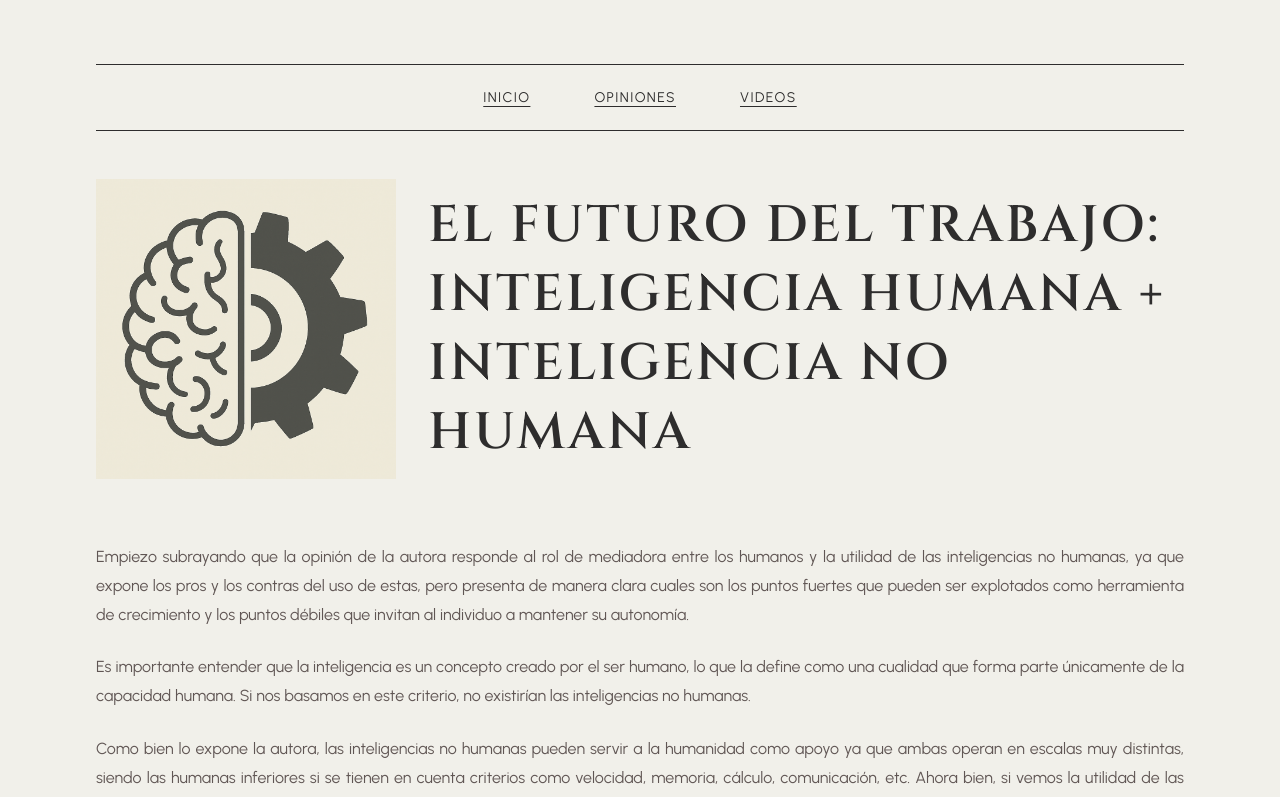
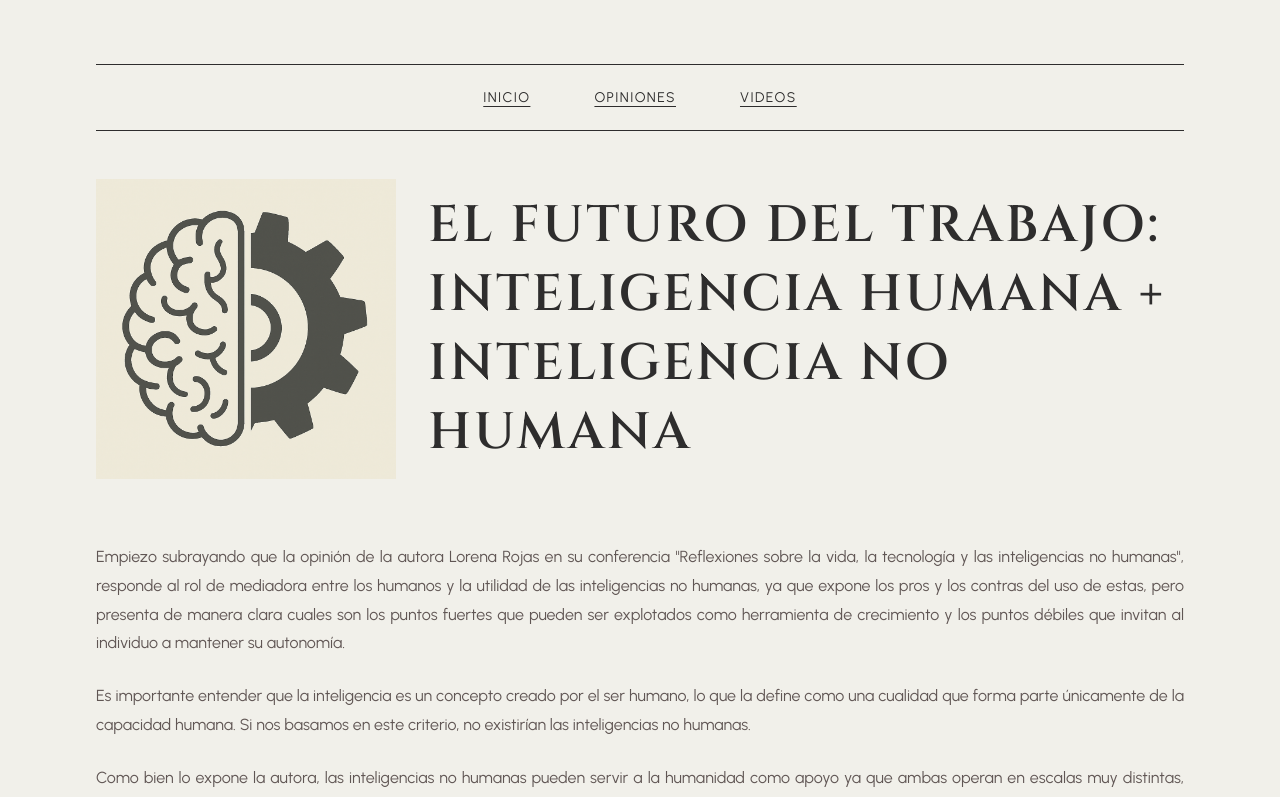
Before and after one commit to luisaopb/blog-mao, a React (Vite) app: page /actividad1 in a window 1280 px wide. Shown: the top 797 px of the page. Built offline with nearby package versions, Linux system fonts and the light colour scheme.

Commit message:
Editar texto en Actividad1.tsx

```diff
--- a/src/pages/Actividad1.tsx
+++ b/src/pages/Actividad1.tsx
@@ -20,7 +20,7 @@ function Actividad1() {
       <section className="content-block">
         <div className="text-content">
           <p>
-            Empiezo subrayando que la opinión de la autora responde al rol de mediadora entre los humanos y la utilidad de las inteligencias no humanas, ya que expone los pros y los contras del uso de estas, pero presenta de manera clara cuales son los puntos fuertes que pueden ser explotados como herramienta de crecimiento y los puntos débiles que invitan al individuo a mantener su autonomía.
+            Empiezo subrayando que la opinión de la autora Lorena Rojas en su conferencia "Reflexiones sobre la vida, la tecnología y las inteligencias no humanas", responde al rol de mediadora entre los humanos y la utilidad de las inteligencias no humanas, ya que expone los pros y los contras del uso de estas, pero presenta de manera clara cuales son los puntos fuertes que pueden ser explotados como herramienta de crecimiento y los puntos débiles que invitan al individuo a mantener su autonomía.
           </p>
 
           <p>
```
